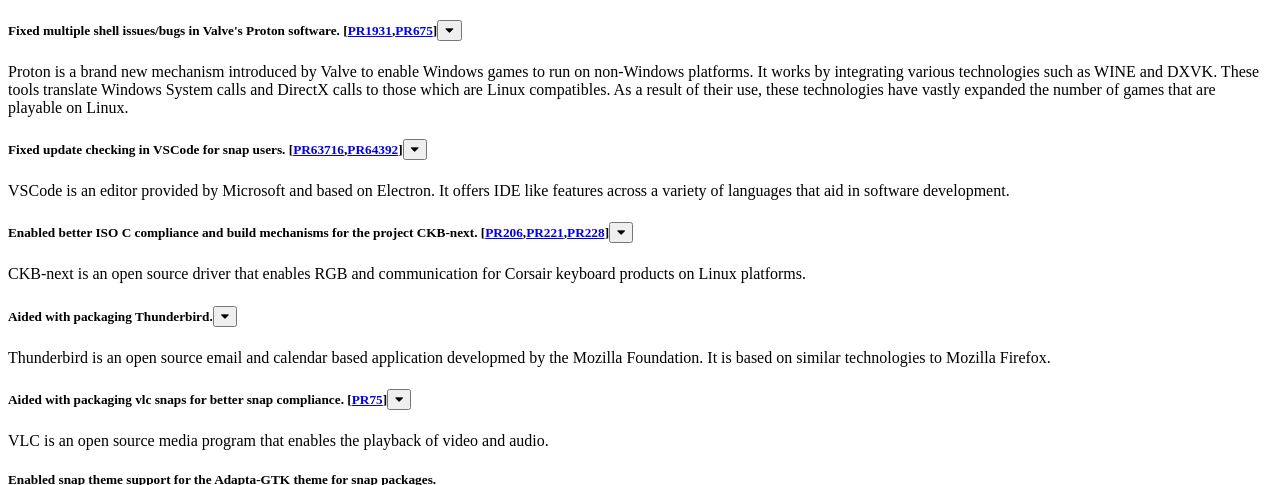
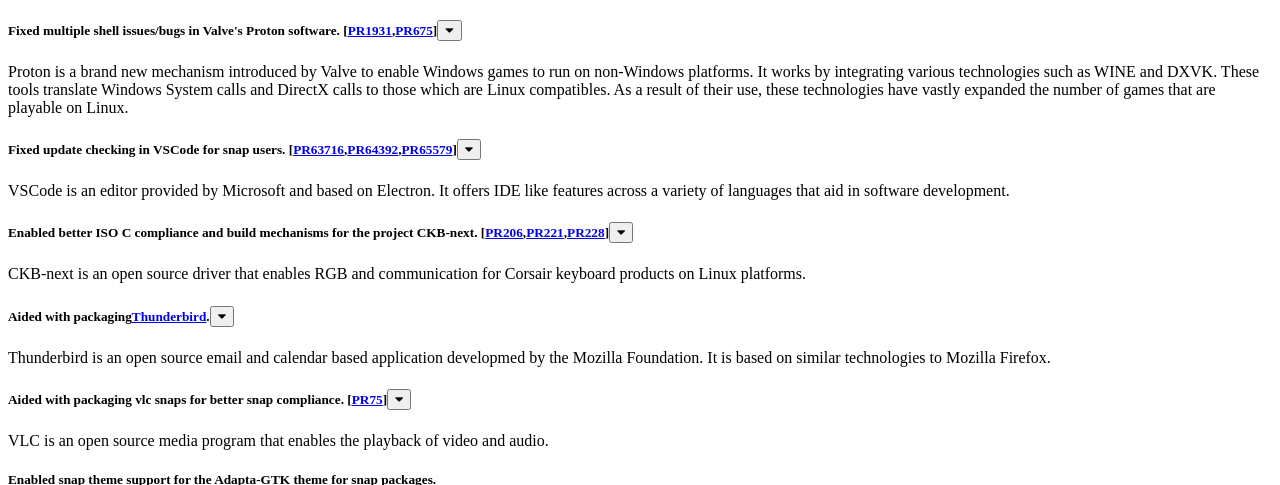
Before and after one commit to Kedstar99/kedstar99.github.io, a plain HTML site: page projects.html in a window 1280 px wide. Shown: the part 244-729 px from the top of the page. Drawn offline with nearby package versions, Linux system fonts and the light colour scheme.

Commit message:
Added some more contribution links

```diff
--- a/projects.html
+++ b/projects.html
@@ -5,9 +5,9 @@
 various technologies such as WINE and DXVK. These tools translate Windows System calls and DirectX calls
 to those which are Linux compatibles.
 As a result of their use, these technologies have vastly expanded the number of games that are playable
-on Linux.</div></div></div><div class="card"><div class="card-header" id="headingTwo"><h5 class="mb-0">Fixed update checking in VSCode for snap users. [<a href="https://github.com/Microsoft/vscode/pull/63716">PR63716</a>,<a href="https://github.com/Microsoft/vscode/pull/64392">PR64392</a>]<button class="btn btn-link collapsed" data-toggle="collapse" data-target="#collapseTwo" aria-expanded="false" aria-controls="collapseTwo"><i class="fas fa-caret-down"></i></button></h5></div><div class="collapse" id="collapseTwo" aria-labelledby="headingTwo" data-parent="#accordion"><div class="card-body">VSCode is an editor provided by Microsoft and based on Electron. It offers IDE like features
+on Linux.</div></div></div><div class="card"><div class="card-header" id="headingTwo"><h5 class="mb-0">Fixed update checking in VSCode for snap users. [<a href="https://github.com/Microsoft/vscode/pull/63716">PR63716</a>,<a href="https://github.com/Microsoft/vscode/pull/64392">PR64392</a>,<a href="https://github.com/Microsoft/vscode/pull/65579">PR65579</a>]<button class="btn btn-link collapsed" data-toggle="collapse" data-target="#collapseTwo" aria-expanded="false" aria-controls="collapseTwo"><i class="fas fa-caret-down"></i></button></h5></div><div class="collapse" id="collapseTwo" aria-labelledby="headingTwo" data-parent="#accordion"><div class="card-body">VSCode is an editor provided by Microsoft and based on Electron. It offers IDE like features
 across a variety of languages that aid in software development.</div></div></div><div class="card"><div class="card-header" id="headingThree"><h5 class="mb-0">Enabled better ISO C compliance and build mechanisms for the project CKB-next. [<a href="https://github.com/ckb-next/ckb-next/pull/206">PR206</a>,<a href="https://github.com/ckb-next/ckb-next/pull/221">PR221</a>,<a href="https://github.com/ckb-next/ckb-next/pull/228">PR228</a>]<button class="btn btn-link collapsed" data-toggle="collapse" data-target="#collapseThree" aria-expanded="false" aria-controls="collapseThree"><i class="fas fa-caret-down"></i></button></h5></div><div class="collapse" id="collapseThree" aria-labelledby="headingThree" data-parent="#accordion"><div class="card-body">CKB-next is an open source driver that enables RGB and communication for Corsair keyboard products on
-Linux platforms.</div></div></div><div class="card"><div class="card-header" id="headingFour"><h5 class="mb-0">Aided with packaging Thunderbird<a href="https://launchpad.net/thunderbird/+topcontributors"></a>.<button class="btn btn-link collapsed" data-toggle="collapse" data-target="#collapseFour" aria-expanded="false" aria-controls="collapseFour"><i class="fas fa-caret-down"></i></button></h5></div><div class="collapse" id="collapseFour" aria-labelledby="headingFour" data-parent="#accordion"><div class="card-body">Thunderbird is an open source email and calendar based application developmed by the Mozilla Foundation.
+Linux platforms.</div></div></div><div class="card"><div class="card-header" id="headingFour"><h5 class="mb-0">Aided with packaging<a href="https://launchpad.net/thunderbird/+topcontributors">Thunderbird</a>.<button class="btn btn-link collapsed" data-toggle="collapse" data-target="#collapseFour" aria-expanded="false" aria-controls="collapseFour"><i class="fas fa-caret-down"></i></button></h5></div><div class="collapse" id="collapseFour" aria-labelledby="headingFour" data-parent="#accordion"><div class="card-body">Thunderbird is an open source email and calendar based application developmed by the Mozilla Foundation.
 It is based on similar technologies to Mozilla Firefox.</div></div></div><div class="card"><div class="card-header" id="headingFive"><h5 class="mb-0">Aided with packaging vlc snaps for better snap compliance. [<a href="https://github.com/videolan/vlc/pull/75">PR75</a>]<button class="btn btn-link collapsed" data-toggle="collapse" data-target="#collapseFive" aria-expanded="false" aria-controls="collapseFive"><i class="fas fa-caret-down"></i></button></h5></div><div class="collapse" id="collapseFive" aria-labelledby="headingFive" data-parent="#accordion"><div class="card-body">VLC is an open source media program that enables the playback of video and audio.</div></div></div><div class="card"><div class="card-header" id="headingSix"><h5 class="mb-0">Enabled snap theme support for the Adapta-GTK theme for snap packages. <br><a href="https://snapcraft.io/adapta-gtk-snap"><img alt="Get it from the Snap Store" src="https://snapcraft.io/static/images/badges/en/snap-store-white.svg"></a><button class="btn btn-link collapsed" data-toggle="collapse" data-target="#collapseSix" aria-expanded="false" aria-controls="collapseSix"><i class="fas fa-caret-down"></i></button></h5></div><div class="collapse" id="collapseSix" aria-labelledby="headingSix" data-parent="#accordion"><div class="card-body">Adapta-GTK is a theme created by Tista-500. It is designed to recreate Google's material design for
 Linux.</div></div></div></div><p>Through the above experiences, I have gained experience in contributing to a wide-variety of
 packages. This includes learning to follow through with feature requests from email and permissioning to
```
